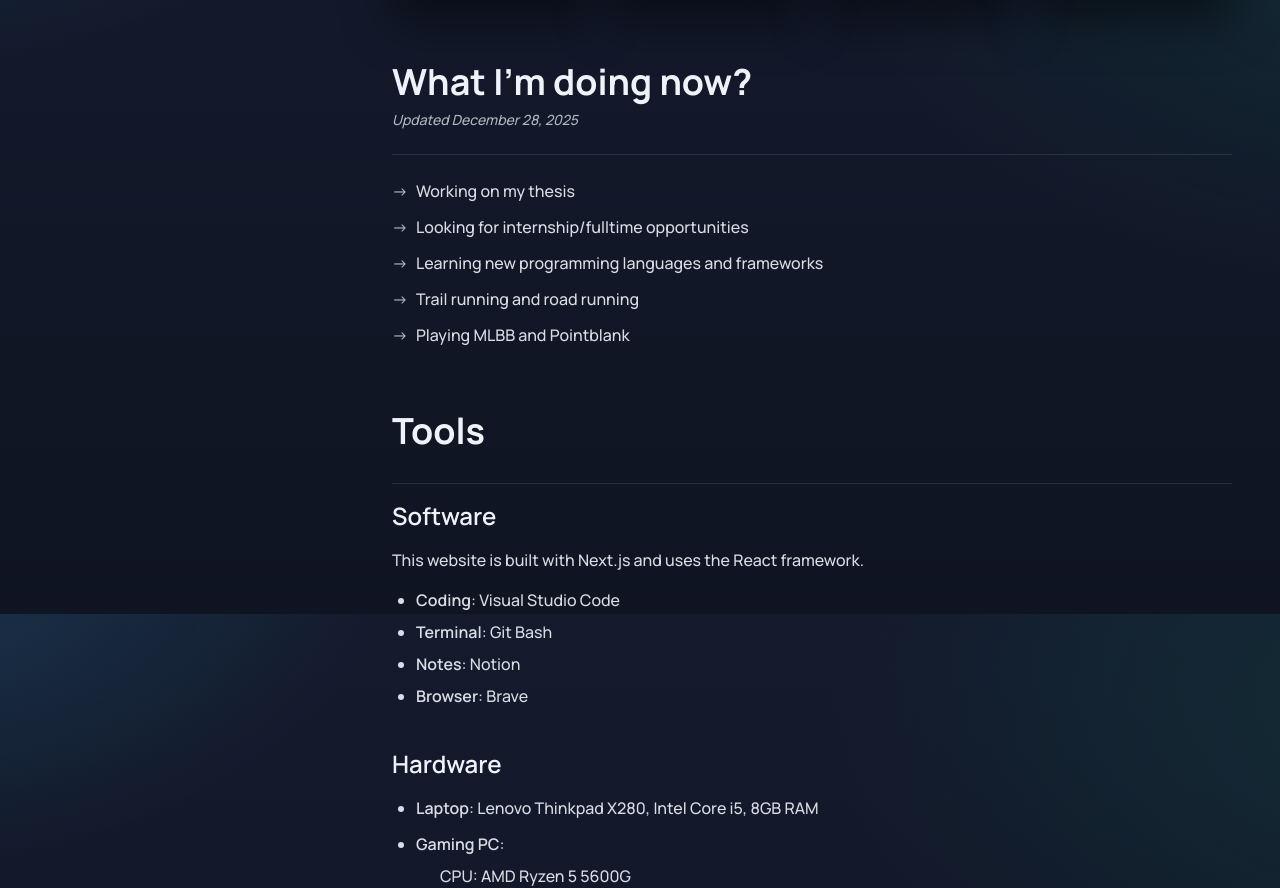
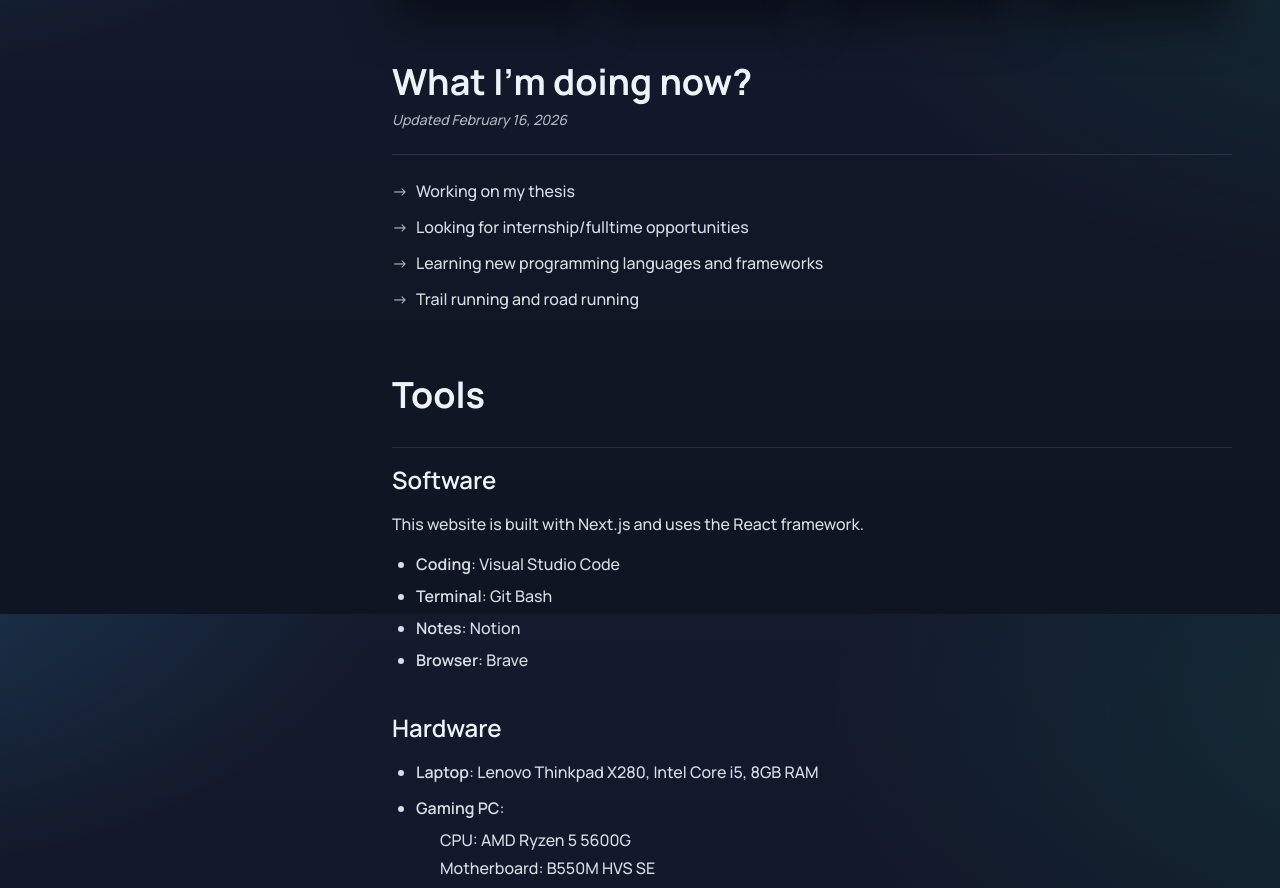
Before and after one commit to diasoy/profile, a Next.js app: page /about in a window 1280 px wide. Shown: the part 986-1874 px from the top of the page. Built offline with nearby package versions, Linux system fonts and the light colour scheme.

Commit message:
refactor: remove outdated activity and update last updated date

```diff
--- a/src/data/current-activities.ts
+++ b/src/data/current-activities.ts
@@ -20,10 +20,6 @@
     id: 4,
     activity: "Trail running and road running"
   },
-  {
-    id: 5,
-    activity: "Playing MLBB and Pointblank"
-  }
 ];
 
-export const lastUpdated = "December 28, 2025";
+export const lastUpdated = "February 16, 2026";
```
